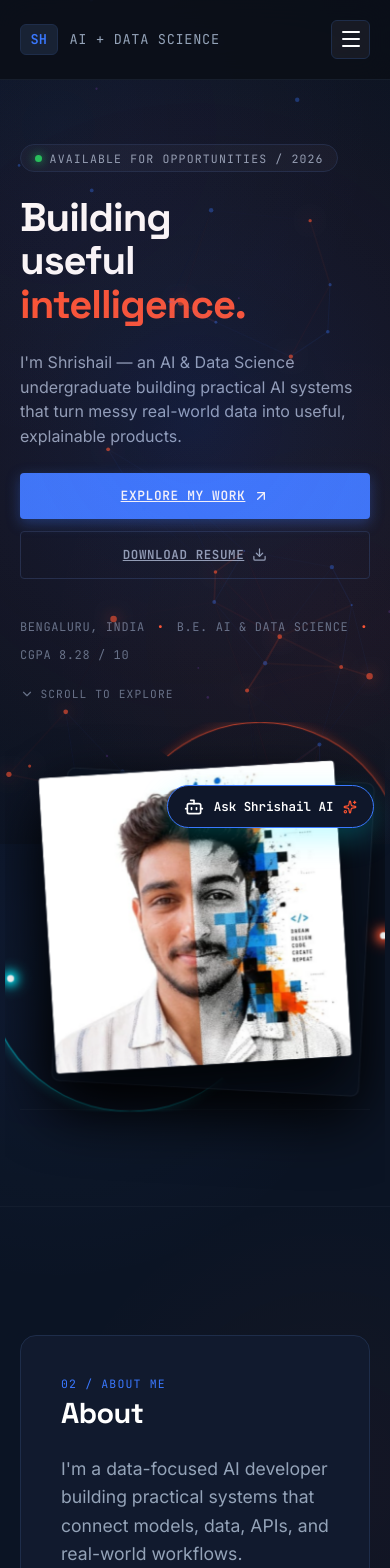
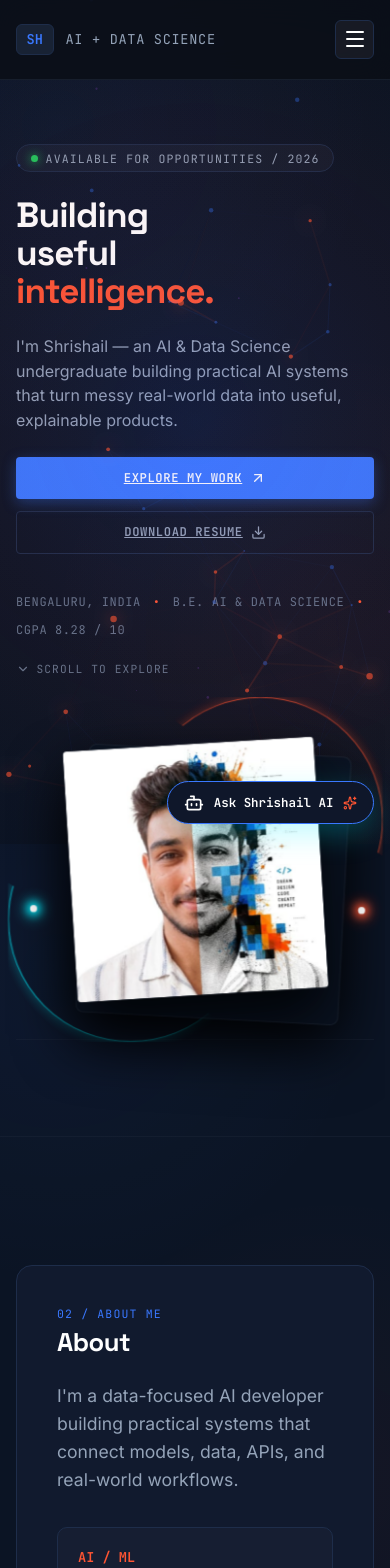
Before and after one commit to shrishailad24/portfolio-, a React (Vite) app: page / in a window 390 px wide. Shown: the top 1568 px of the page. Built offline with nearby package versions, Linux system fonts and the light colour scheme.

Commit message:
Optimize viewport meta, theme-color, dynamic 100dvh, and touch handling for Android mobile devices

```diff
--- a/index.html
+++ b/index.html
@@ -3,7 +3,9 @@
   <head>
     <meta charset="UTF-8" />
     <link rel="icon" type="image/svg+xml" href="/favicon.svg" />
-    <meta name="viewport" content="width=device-width, initial-scale=1.0" />
+    <meta name="viewport" content="width=device-width, initial-scale=1.0, maximum-scale=5.0, viewport-fit=cover" />
+    <meta name="theme-color" content="#0B1424" />
+    <meta name="mobile-web-app-capable" content="yes" />
     <title>Shrishail M Hebballi | AI & Data Science Portfolio</title>
     <meta name="description" content="AI & Data Science undergrad at B.M.S. College of Engineering skilled in machine learning, analytics, and full-stack development." />
     <!-- Google Fonts -->
--- a/src/index.css
+++ b/src/index.css
@@ -3498,7 +3498,7 @@ section {
   /* Floating Ask Shrishail AI Assistant Drawer */
   .ai-chat-trigger {
     right: 1rem !important;
-    bottom: 1rem !important;
+    bottom: 1.25rem !important;
     padding: 0.65rem 1rem !important;
     font-size: 0.78rem !important;
   }
@@ -3506,9 +3506,9 @@ section {
   .ai-chat-modal {
     right: 0.5rem !important;
     left: 0.5rem !important;
-    bottom: 4.25rem !important;
+    bottom: 4.5rem !important;
     width: calc(100vw - 1rem) !important;
-    height: calc(100vh - 5.5rem) !important;
+    height: calc(100dvh - 6rem) !important;
     max-height: 540px !important;
   }
 
@@ -3519,3 +3519,49 @@ section {
     overflow-x: auto !important;
   }
 }
+
+/* ==========================================================================
+   ANDROID MOBILE SPECIFIC OPTIMIZATIONS (320px - 412px Android Viewports)
+   ========================================================================== */
+
+* {
+  -webkit-tap-highlight-color: transparent;
+}
+
+body {
+  -webkit-overflow-scrolling: touch;
+}
+
+@media (max-width: 412px) {
+  /* Extra Android Small Viewport Tuning (e.g. Galaxy A-series, Redmi, Pixel) */
+  .container {
+    padding: 0 1rem !important;
+  }
+
+  .exact-hero-heading {
+    font-size: clamp(2.1rem, 9vw, 3rem) !important;
+  }
+
+  .exact-backplate-box {
+    max-width: 275px !important;
+    min-height: 275px !important;
+  }
+
+  .glowing-orbit-ring.blue-orbit, .glowing-orbit-ring.orange-orbit {
+    width: 245px !important;
+    height: 245px !important;
+  }
+
+  .btn-explore-work, .btn-download-resume {
+    font-size: 0.76rem !important;
+    padding: 0.8rem 1rem !important;
+  }
+
+  .min-section-head h2 {
+    font-size: 1.6rem !important;
+  }
+
+  .contact-title {
+    font-size: 1.6rem !important;
+  }
+}
```
